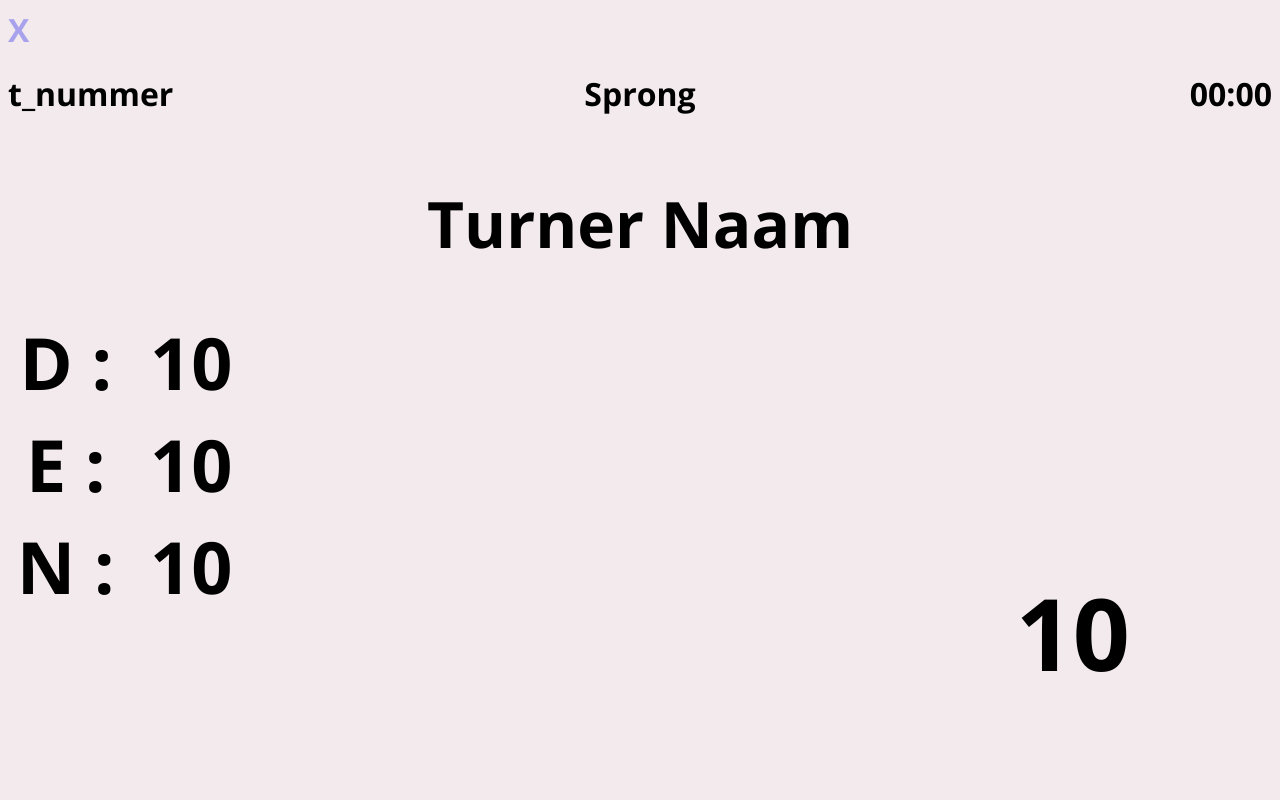
After one commit to YoussefAlmardini992/Impala-gymnastiek, a PHP site: page /pages/CurrentTurnerOverzicht.php in a window 1280 px wide. The commit adds this page. Run offline with PHP 8.4, Linux system fonts and the light colour scheme; the visitor is signed in with stand-in values (Sample User, id 1).

Commit message:
current turner page done

```diff
--- /dev/null
+++ b/public_html/pages/CurrentTurnerOverzicht.php
@@ -0,0 +1,61 @@
+<?php
+//include("uti/connection.php");
+session_start();
+if(!isset($_SESSION["id"]) && $_SESSION["id"] != "scorebord"){
+    header('Location: ../index.php');
+} else {
+
+}
+?>
+<html>
+<head>
+    <title>
+        Impala - Huidige turner scherm
+    </title>
+    <link href="https://fonts.googleapis.com/css?family=Open+Sans:700" rel="stylesheet">
+    <link rel="stylesheet" href="../styles/overzichtStyles.css">
+    <link rel="stylesheet" href="../styles/currentTurnerOverzicht.css">
+</head>
+<body>
+<div id="main">
+    <a class="score-logout" href="../uti/logout.php">X</a>
+    <div class="header">
+
+        <div class="item" style="text-align: left">
+            <h1>t_nummer</h1>
+        </div>
+        <div class="item">
+            <h1>Sprong</h1>
+        </div>
+        <div class="item" style="text-align: right">
+            <h1>00:00</h1>
+        </div>
+    </div>
+    <div class="content">
+        <h1>Turner Naam</h1>
+        <div class="container-table">
+            <table class="table  overzicht_container">
+                <tr>
+                    <td class="table-item score">D : </th>
+                    <td class="table-item score">10</th>
+                </tr>
+                <tr>
+                    <td class="table-item score">E : </td>
+                    <td class="table-item score">10</td>
+                </tr>
+                <tr>
+                    <td class="table-item score">N : </td>
+                    <td class="table-item score">10</td>
+                </tr>
+            </table>
+            <div class="totaal">
+                10
+            </div>
+        </div>
+    </div>
+</div>
+</body>
+<script>
+
+</script>
+</html>
--- a/public_html/src/classes/wedstrijd.js
+++ b/public_html/src/classes/wedstrijd.js
@@ -20,6 +20,6 @@ export default class Wedstrijd{
     }else{
       console.error("de vorige turner was alle laatste");
     }
-  }
+  };
 
 }
--- /dev/null
+++ b/public_html/styles/currentTurnerOverzicht.css
@@ -0,0 +1,21 @@
+.overzicht_container{
+    margin-left: 0;
+    width: 20%;
+}
+.score{
+  width: 10%;
+}
+.header{
+    display: flex;
+    width: 100%;
+}
+.item{
+    width: 33.33333%;
+    text-align: center;
+}
+.totaal{
+    position: absolute;
+    right: 150px;
+    font-size: 100px;
+    bottom: 100px;
+}
--- a/public_html/styles/overzichtStyles.css
+++ b/public_html/styles/overzichtStyles.css
@@ -38,8 +38,6 @@ html {
 }
 #main {
     transition: margin-left .5s;
-    padding: 16px;
-
 }
 
 .score-logout{
```
Also changed, not shown: public_html/index.php (+6 -1 lines).
